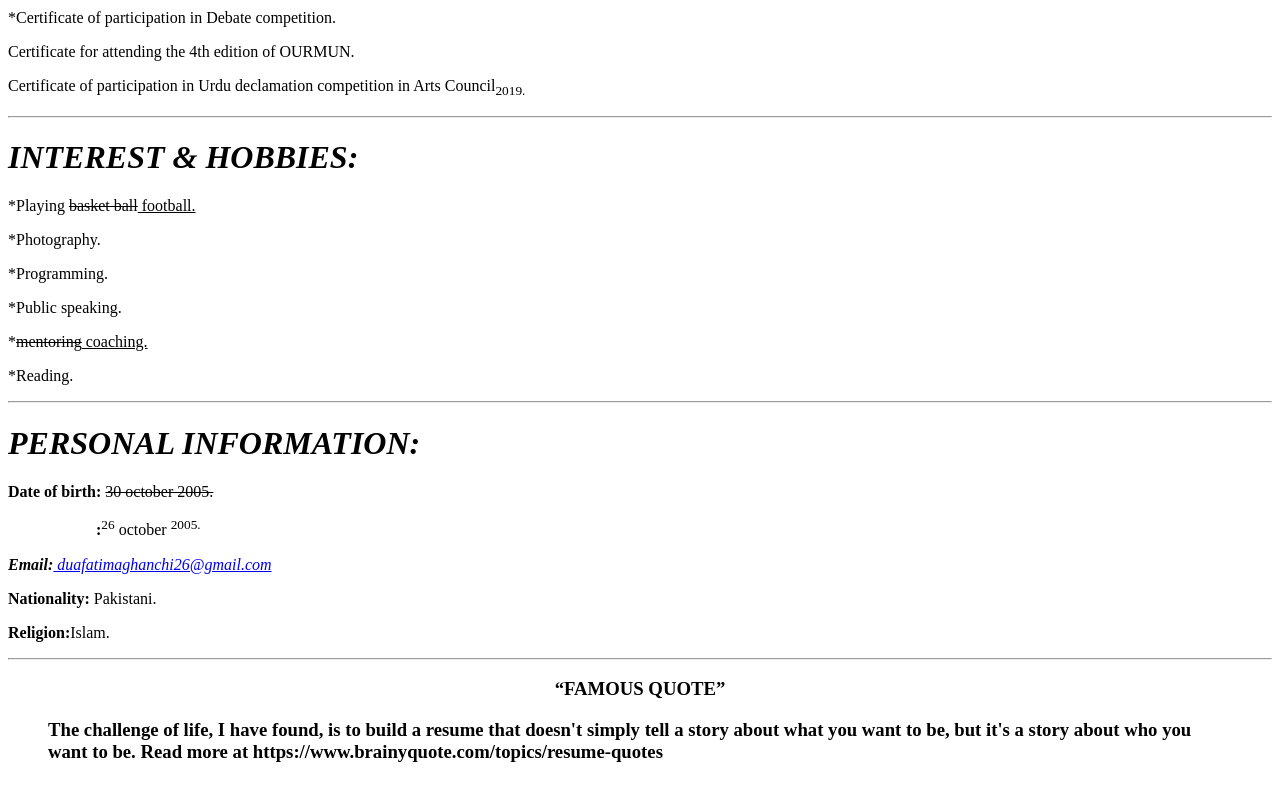
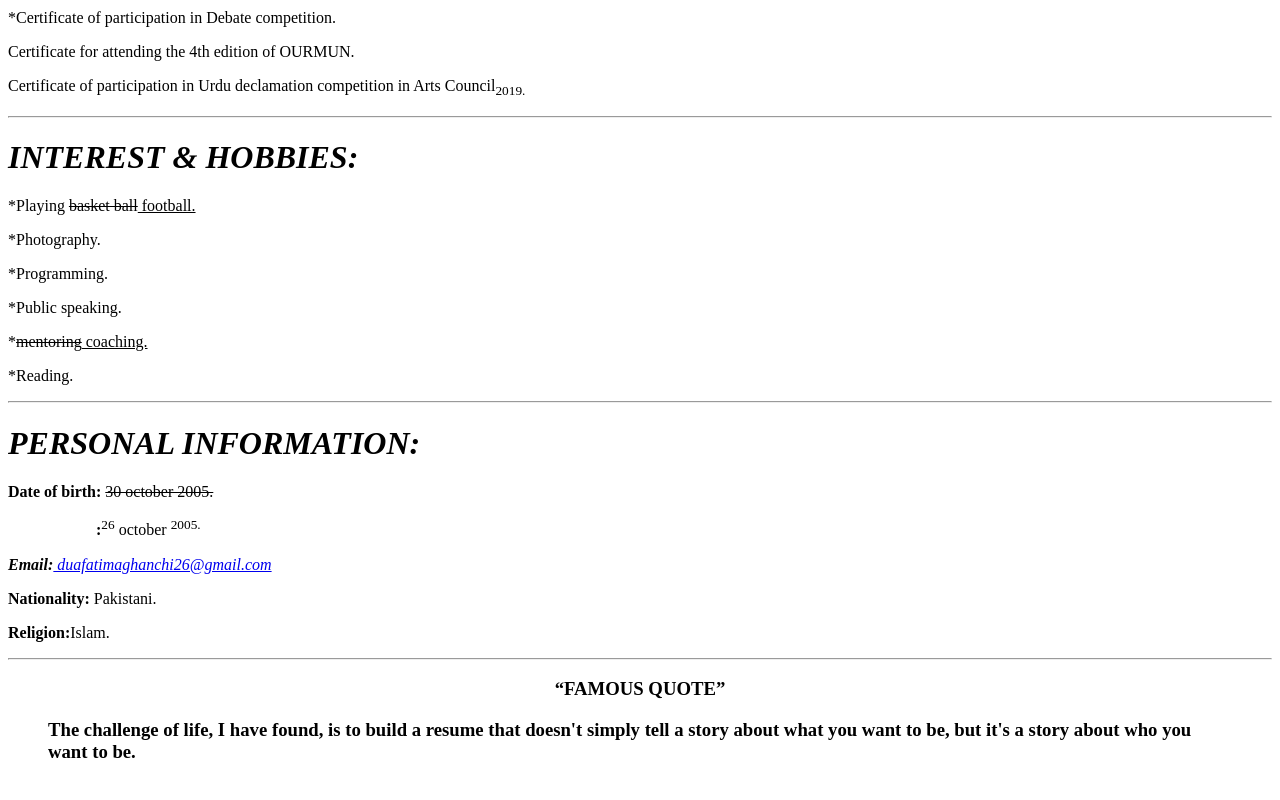
Before and after one commit to DuaFatima26/html-assignment-1-resume, a plain HTML site: page index.html in a window 1280 px wide. Shown: the part 898-1698 px from the top of the page. Drawn offline with Linux system fonts and the light colour scheme.

Commit message:
first html assignment

```diff
--- a/index.html
+++ b/index.html
@@ -44,7 +44,7 @@
 <center><h3><q><b>FAMOUS QUOTE</b></q></h3></center>
 <blockquote cite="https://www.brainyquote.com/topics/resume-quotes">
 <p> <h3><b>The challenge of life, I have found, is to build a resume that doesn't simply tell a story about what you want to be, but it's a story about who you want to be.
-    Read more at https://www.brainyquote.com/topics/resume-quotes</b></h3></p>
+   </b></h3></p>
 </blockquote>
 
 <br>
```
